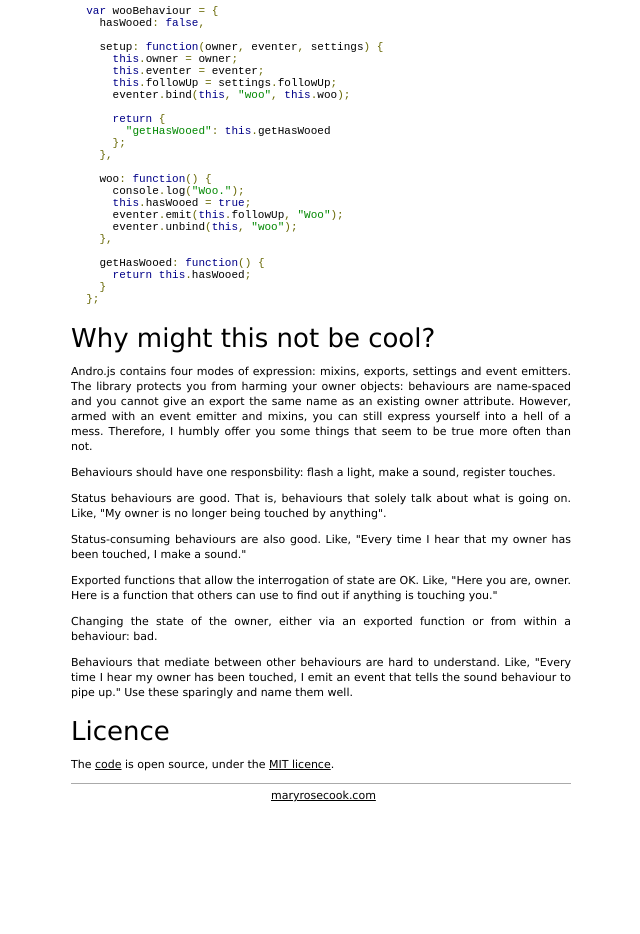
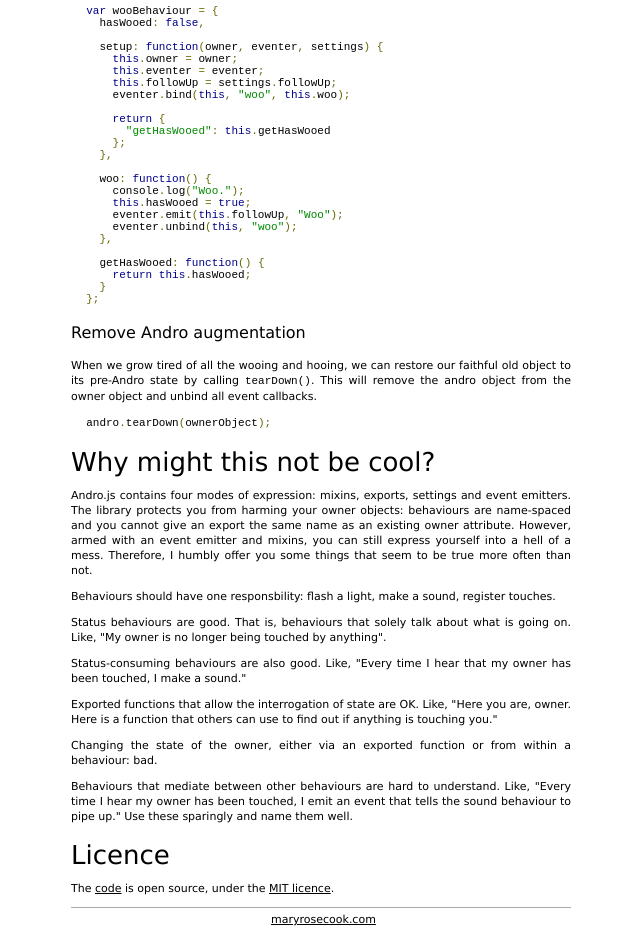
Before and after one commit to maryrosecook/androjs, a website: page index.html in a window 1280 px wide. Shown: the part 2870-3804 px from the top of the page, without its empty margins (319-959 px from the left). Before the commit the page ends 3680 px from the top, so only its background shows below. Drawn offline with Linux system fonts and the light colour scheme; files whose address does not match are found by name.

Commit message:
Add docs for `tearDown()`.

```diff
--- a/index.html
+++ b/index.html
@@ -261,6 +261,16 @@
   };
 </pre>
 
+    <h3>Remove Andro augmentation</h3>
+
+    <p>
+      When we grow tired of all the wooing and hooing, we can restore our faithful old object to its pre-Andro state by calling <code>tearDown()</code>.  This will remove the andro object from the owner object and unbind all event callbacks.
+    </p>
+
+<pre class="prettyprint">
+  andro.tearDown(ownerObject);
+</pre>
+
     <h2><a name="notcool">Why might this not be cool?</a></h2>
 
     <p>
```
